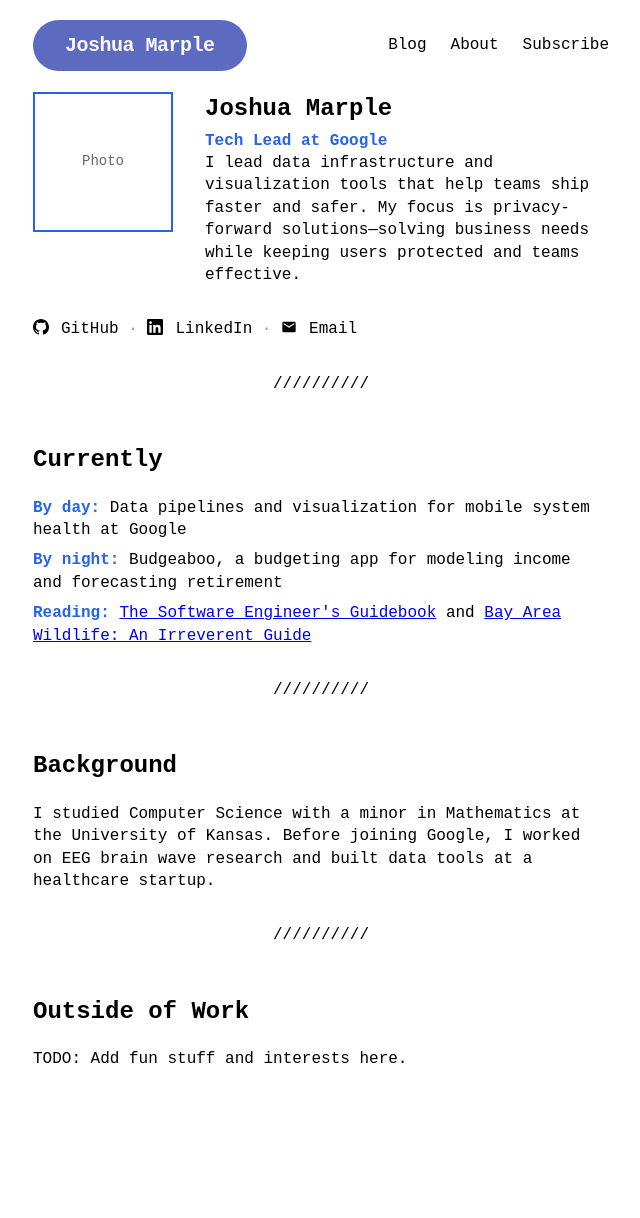
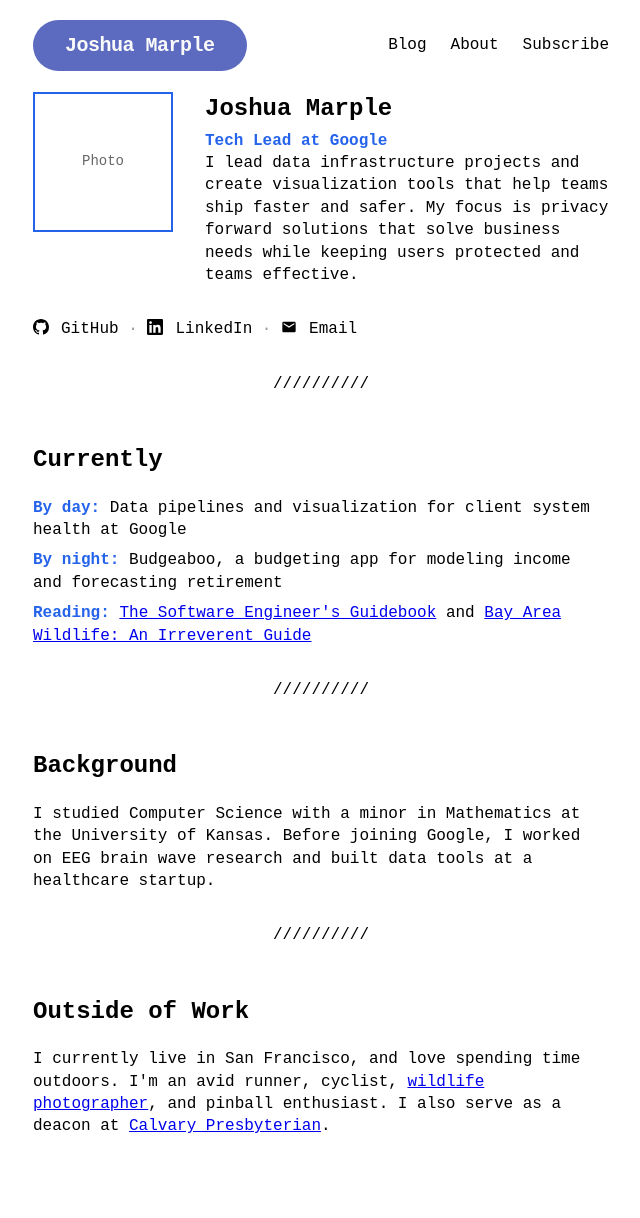
Before and after one commit to joshuaMarple/joshuamarple.github.io, a Jekyll site: the page built from about.html, in a window 1280 px wide. Shown: the whole page, without its empty margins (319-959 px from the left). Built offline with Jekyll 4.4.1, drawn with Linux system fonts in a browser that asks for light colours; some web fonts are replaced; before the commit the page ends 1151 px from its top, so only the background shows below that.

Commit message:
adding more about me information

```diff
--- a/about.html
+++ b/about.html
@@ -15,7 +15,7 @@ hide_footer: true
     <div class="about-intro">
       <h1>Joshua Marple</h1>
       <p class="tagline">Tech Lead at Google</p>
-      <p>I lead data infrastructure and visualization tools that help teams ship faster and safer. My focus is privacy-forward solutions—solving business needs while keeping users protected and teams effective.</p>
+      <p>I lead data infrastructure projects and create visualization tools that help teams ship faster and safer. My focus is privacy forward solutions that solve business needs while keeping users protected and teams effective.</p>
     </div>
   </section>
 
@@ -28,7 +28,7 @@ hide_footer: true
   <section class="about-currently">
     <h2>Currently</h2>
     <ul>
-      <li><span class="accent">By day:</span> Data pipelines and visualization for mobile system health at Google</li>
+      <li><span class="accent">By day:</span> Data pipelines and visualization for client system health at Google</li>
       <li><span class="accent">By night:</span> Budgeaboo, a budgeting app for modeling income and forecasting retirement</li>
       <li><span class="accent">Reading:</span> <a href="https://www.amazon.com/Software-Engineers-Guidebook-Navigating-positions/dp/908338182X">The Software Engineer's Guidebook</a> and <a href="https://www.amazon.com/Bay-Area-Wildlife-Irreverent-Guide/dp/1597146633">Bay Area Wildlife: An Irreverent Guide</a></li>
     </ul>
@@ -45,6 +45,6 @@ hide_footer: true
 
   <section class="about-interests">
     <h2>Outside of Work</h2>
-    <p>TODO: Add fun stuff and interests here.</p>
+    <p>I currently live in San Francisco, and love spending time outdoors. I'm an avid runner, cyclist, <a href="https://www.inaturalist.org/people/jmarps">wildlife photographer</a>, and pinball enthusiast. I also serve as a deacon at <a href="https://www.calvarypresbyterian.org">Calvary Presbyterian</a>.</p>
   </section>
 </div>
```
